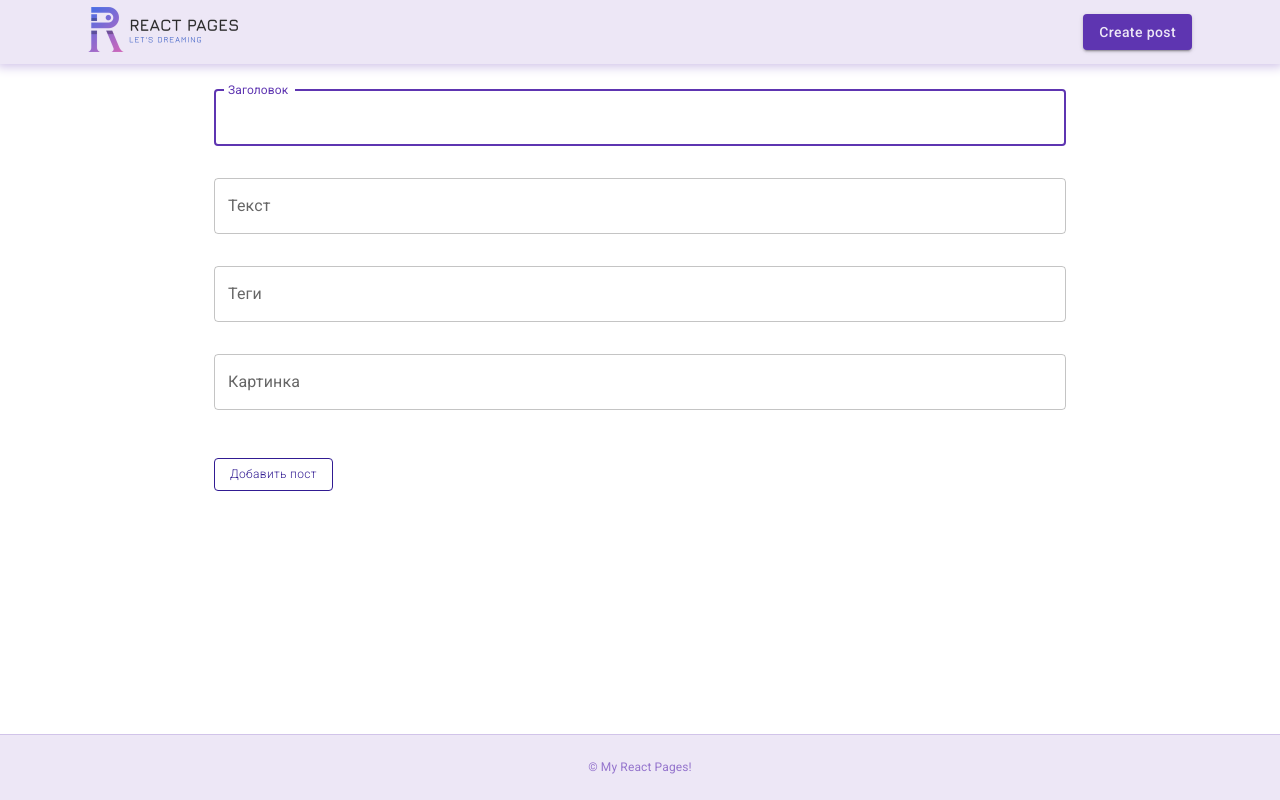
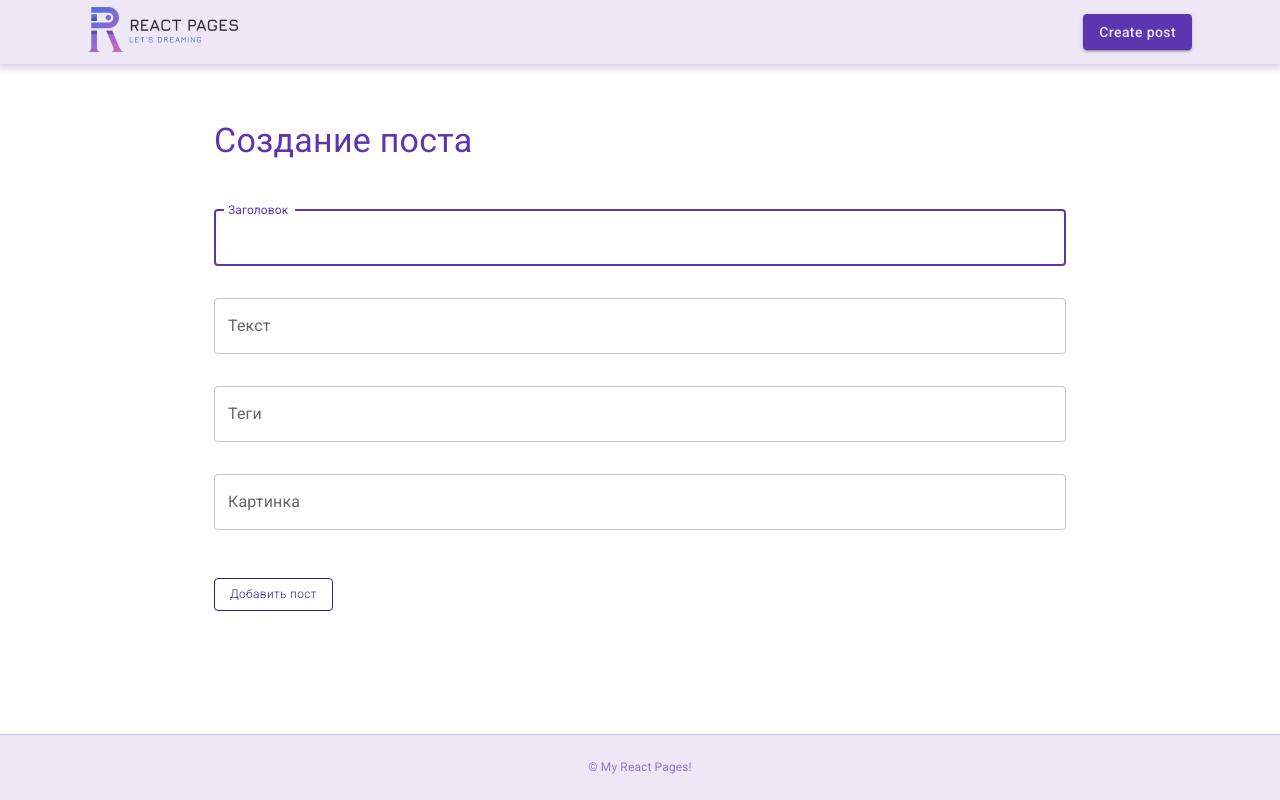
Before and after one commit to Marina5891/homework, a React app in the folder practice/: page /create in a window 1280 px wide. Built offline with nearby package versions, Linux system fonts and the light colour scheme; no server answers.

Commit message:
Поправлена страница создания поста

```diff
--- a/practice/src/components/CreatePost/CreatePost.js
+++ b/practice/src/components/CreatePost/CreatePost.js
@@ -30,7 +30,10 @@ export const CreatePost = ({ setPosts, quantityPages }) => {
   }
 
   return (
-  <Container maxWidth='md' sx={{margin: '0 auto', height: '100vh'}} >
+  <Container
+    maxWidth='md'
+    sx={{marginX: 'auto', marginTop: 15, height: '100vh'}}
+  >
     <FormControl
       onSubmit={handleSubmit}
       autoComplete='off'
```
